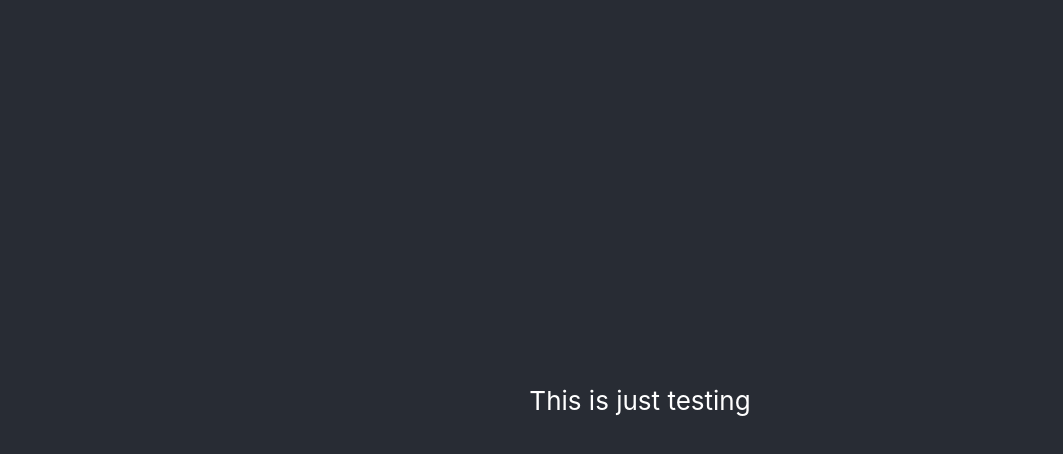
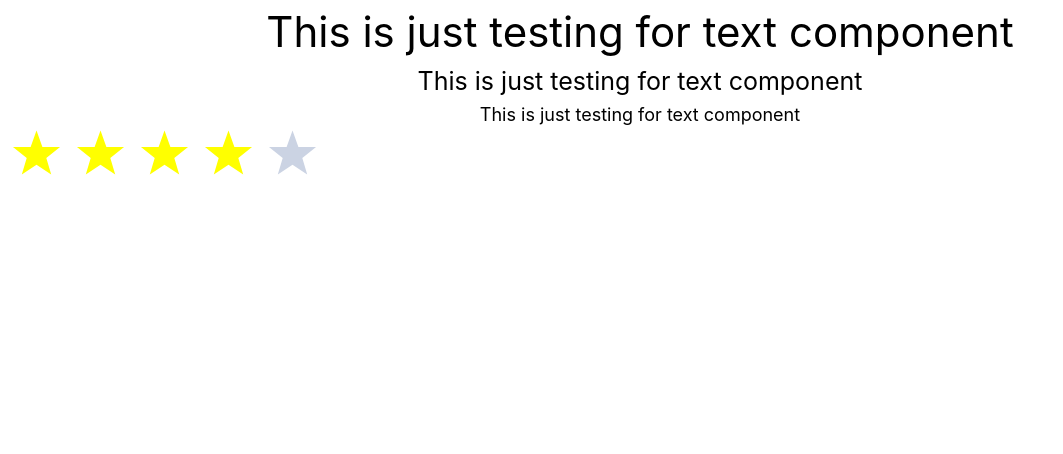
Before and after one commit to mern-dev-pro/GuestLine_Company_Coding_Challenge, a React (Create React App) app: page / in a window 1280 px wide. Shown: the top 454 px of the page, without its empty margins (0-1063 px from the left). Built offline with nearby package versions, Linux system fonts and the light colour scheme.

Commit message:
CREATE: Rating Stars Componenet

```diff
--- a/src/App.tsx
+++ b/src/App.tsx
@@ -1,13 +1,20 @@
+import React, { useState } from 'react';
+
 import Text from 'components/Text';
-import React from 'react';
-import './App.css';
+import Container from 'layout/Container';
+import Rating from 'components/Rating';
 
 function App() {
+  const [stars, setStars] = useState(4);
   return (
-    <div className="App">
-      <header className="App-header">
-        <p>This is just testing</p>
-        <Text />
+    <div>
+      <header>
+        <Container>
+          <Text size="title" content="This is just testing for text component" />
+          <Text size="heading" content="This is just testing for text component" />
+          <Text size="pharagraph" content="This is just testing for text component" />
+          <Rating rating={stars} changeRating={setStars} />
+        </Container>
       </header>
     </div>
   );
--- /dev/null
+++ b/src/components/Rating/index.tsx
@@ -0,0 +1,24 @@
+import React from 'react';
+import StarRatings from 'react-star-ratings';
+
+type RatingProps = {
+  rating: number;
+  changeRating: React.Dispatch<React.SetStateAction<number>>;
+};
+
+const Rating: React.FC<RatingProps> = ({ rating, changeRating }) => {
+  return (
+    <div>
+      <StarRatings
+        rating={rating}
+        changeRating={changeRating}
+        starRatedColor="yellow"
+        starHoverColor="yellow"
+        numberOfStars={5}
+        name="rating"
+      />
+    </div>
+  );
+};
+
+export default Rating;
```
